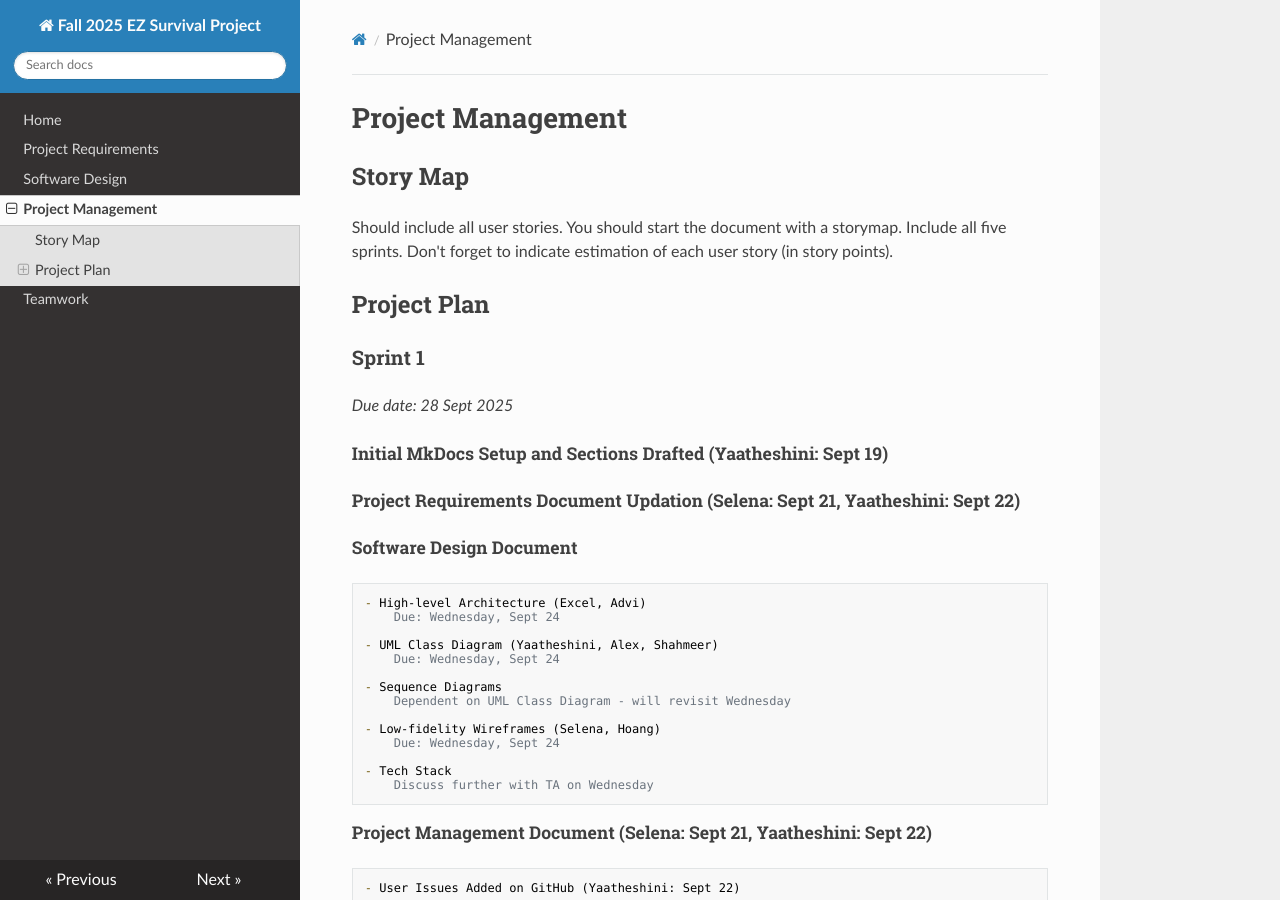
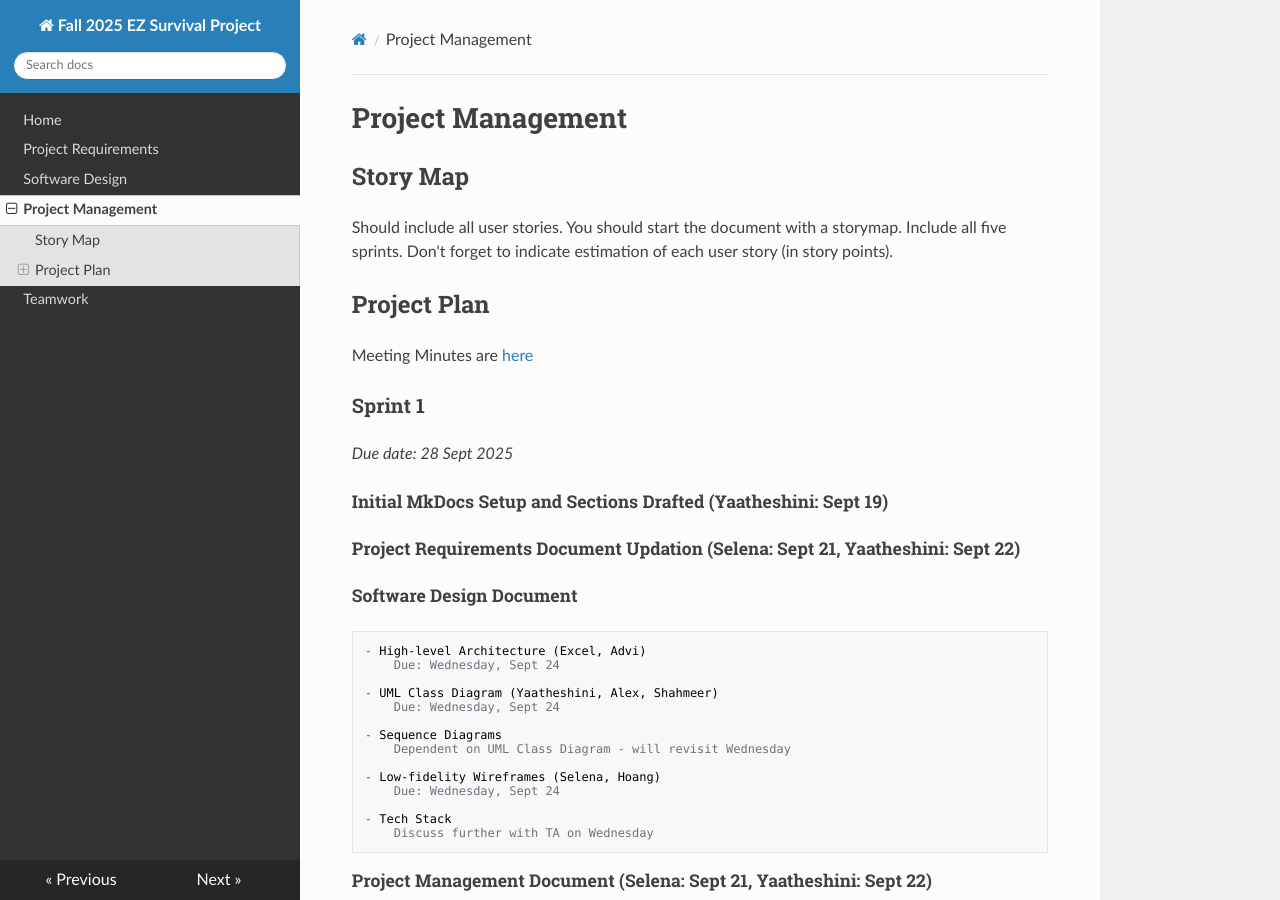
Before and after one commit to Xenocynic/IndividualSurvivalDistributions, an MkDocs documentation site: the page built from docs/management.md, in a window 1280 px wide and 900 px high. Built offline with MkDocs 1.6.1, drawn with Linux system fonts in a browser that asks for light colours; nearby versions of some CDN libraries.

Commit message:
added meeting minutes link

```diff
--- a/docs/management.md
+++ b/docs/management.md
@@ -5,6 +5,8 @@
 Should include all user stories. You should start the document with a storymap. Include all five sprints. Don't forget to indicate estimation of each user story (in story points).
 
 ## Project Plan
+
+Meeting Minutes are [here](https://docs.google.com/document/d/1bArJtUYmxfYM_rN1SvNpHSekmJAgwimwr7Q_biq6nQU/edit?usp=sharing)
 
 
 ### Sprint 1
```
